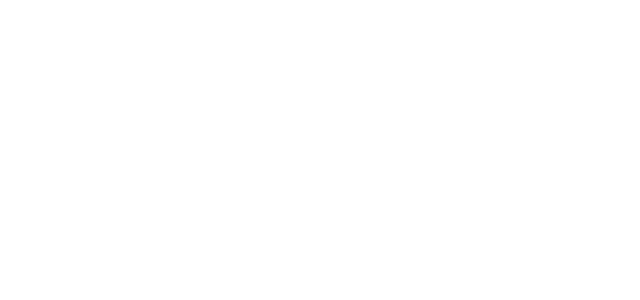
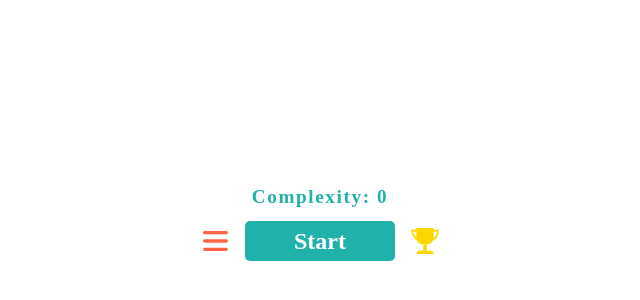
Before and after one commit to gitRacoon/edu-game, a Vue app: page /step-by-step in a window 1280 px wide. Before the commit this address had no page. Shown: the part 176-476 px from the top of the page, without its empty margins (320-960 px from the left). Built offline with nearby package versions, Linux system fonts and the light colour scheme; a web font is replaced by a local one.

Commit message:
init step-by-step mode

```diff
--- a/src/components/Bord.vue
+++ b/src/components/Bord.vue
@@ -23,6 +23,11 @@
           to: "/classic",
           label: "Open Classic bord.",
           img: "classic",
+        },
+        {
+          to: "/step-by-step",
+          label: "Open Step by Step bord.",
+          img: "step-by-step",
         },
       ],
     };
@@ -56,5 +61,9 @@
   &.classic {
     background-image: url("../assets/classic.svg");
   }
+
+  &.step-by-step {
+    background-image: url("../assets/step-by-step.svg")
+  }
 }
 </style>
--- /dev/null
+++ b/src/components/StepByStep.vue
@@ -0,0 +1,45 @@
+<template>
+  <main class="main">
+    <h1></h1>
+    <div class="wrap" :class="{ lock }"></div>
+    <bord-nav
+      :behavior="behavior"
+      :lvl="lvl"
+      :shutdown="shutdown"
+      @report="init"
+    />
+  </main>
+</template>
+
+<script>
+import BordNav from "./BordNav.vue";
+
+export default {
+  components: { BordNav },
+  data() {
+    return {
+      behavior: "start",
+      lock: true,
+      lvl: 0,
+      shutdown: false,
+      visibleField: [],
+    }
+  },
+  mounted() {},
+  methods: {
+    init(value) {
+      switch (value) {
+        case "start":
+          this.lvl = 0;
+          break;
+        case "next":
+          break;
+      }
+    },
+  },
+}
+</script>
+
+<style lang="scss" scoped>
+
+</style>
--- a/src/router.js
+++ b/src/router.js
@@ -1,6 +1,7 @@
 import { createRouter, createWebHistory } from "vue-router";
 import Bord from "./components/Bord.vue";
 import Classic from "./components/Classic.vue";
+import StepByStep from "./components/StepByStep.vue";
 
 const router = createRouter({
   history: createWebHistory(),
@@ -13,6 +14,10 @@
       path: "/classic",
       component: Classic,
     },
+    {
+      path: "/step-by-step",
+      component: StepByStep,
+    },
   ],
 });
 
```
Also changed, not shown: src/assets/step-by-step.svg (added).
